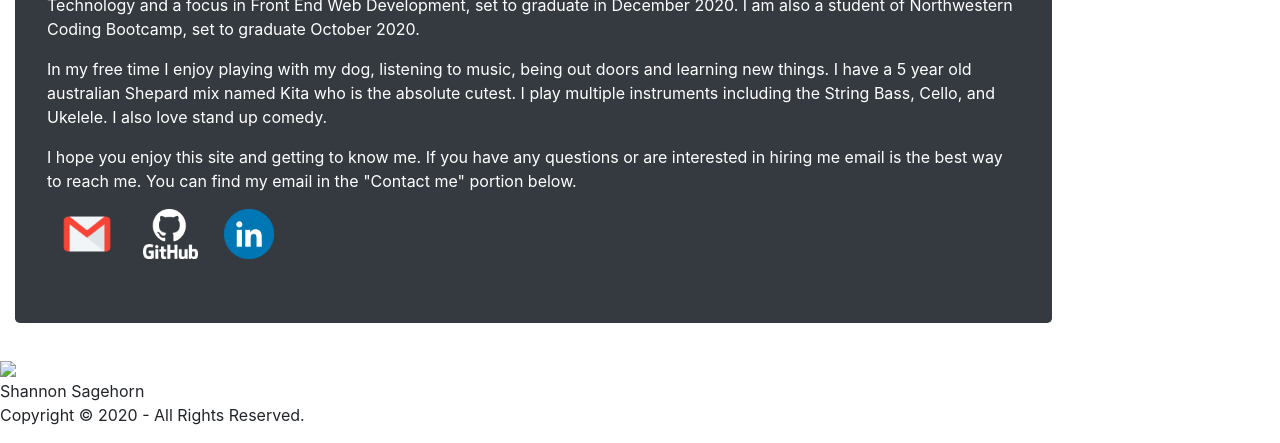
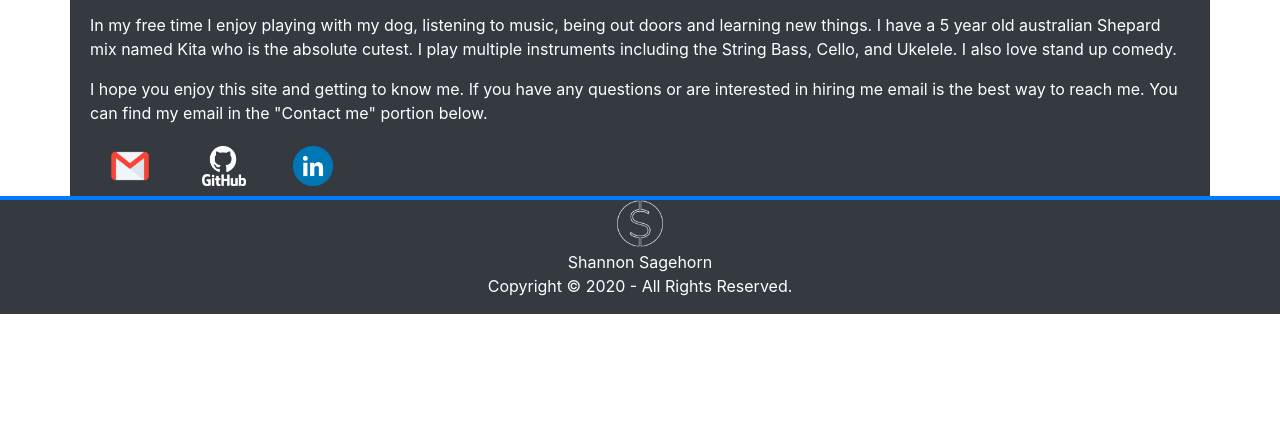
Before and after one commit to srsagehorn/responsive, a plain HTML site: page index.html in a window 1280 px wide. Shown: the part 486-929 px from the top of the page. After the commit the page ends 827 px from the top, so only its background shows below. Drawn offline with nearby package versions, Linux system fonts and the light colour scheme.

Commit message:
Added sticky footer, fixed allignment issues

```diff
--- a/index.html
+++ b/index.html
@@ -37,7 +37,6 @@
       </ul>
     </nav>
     <!-- Main -->
-    <div class= col-md-10>
     <div class="jumbotron bg-dark container">
       <!-- about me -->
       <div class = "row">
@@ -69,17 +68,17 @@
       </div>
         <!-- icons -->
         <div class = "row">
-          <div class = "col-md-1">
+          <div class = "col-sm-1">
             <a href="mailto: srsagehorn@gmail.com"
             ><img src="imgs/gmail.png" alt="gmail logo" class = "icon"
           /></a>
         </div>
-          <div class = "col-md-1">
+          <div class = "col-sm-1">
           <a id="gitimg" href="https://github.com/srsagehorn" target="_blank"
             ><img src="imgs/github.png" alt="github logo" class = "icon"
           /></a>
         </div>
-          <div class = "col-md-1">
+          <div class = "col-sm-1">
           <a href="www.linkedin.com/in/shannonsagehorn" target="_blank"
             ><img src="imgs/linkedIn.png" alt="LinkedIn logo" class = "icon"
           /></a>
@@ -93,11 +92,13 @@
 
 
     <!-- footer -->
-    <p>
-      <img src="pics/wlogo.png" /><br />
-      Shannon Sagehorn <br />
-      Copyright &copy; 2020 - All Rights Reserved.
-    </p>
+    <footer class = "bg-dark">
+       <p>
+        <img src="imgs/wlogo.png" /><br />
+        Shannon Sagehorn <br />
+        Copyright &copy; 2020 - All Rights Reserved.
+      </p>
+    </footer>
 
 
     <!-- Optional JavaScript -->
--- a/styles.css
+++ b/styles.css
@@ -1,25 +1,33 @@
-.portImg {
-  height: 200px;
-}
-
+/* index */
 .jumbotron {
   color: white;
   margin-top: 10px;
+  margin-bottom: 130px;
+  margin-left: auto;
+  margin-right: auto;
+  padding: 20px;
 }
 
 .bioPic {
   float: left;
 }
 
-form {
-  color: white;
+.icon {
+  height: 50px;
+  padding: 5px;
 }
 
+/* portfolio */
 .portfolio {
   margin-top: 10px;
   margin-left: auto;
   margin-right: auto;
   padding: auto;
+  margin-bottom: 130px;
+}
+
+.portImg {
+  height: 200px;
 }
 
 .row {
@@ -30,12 +38,28 @@ form {
 .card {
   margin: 10px;
   padding: 5px;
+  margin-left: auto;
+  margin-right: auto;
 }
 
-.icon {
-  height: 50px;
+/* contact */
+
+form {
+  color: white;
 }
 
 footer p {
   text-align: center;
+  color: white;
 }
+
+footer img {
+  height: 50px;
+}
+
+footer {
+  position: fixed;
+  bottom: 0;
+  width: 100%;
+  border-top: #007bff 4px solid;
+}
```
Also changed, not shown: contact.html (+9 -7 lines), portfolio.html (+7 -5 lines), imgs/b&glogo copy.png (deleted), imgs/wlogo.png (added), 1 other file.
